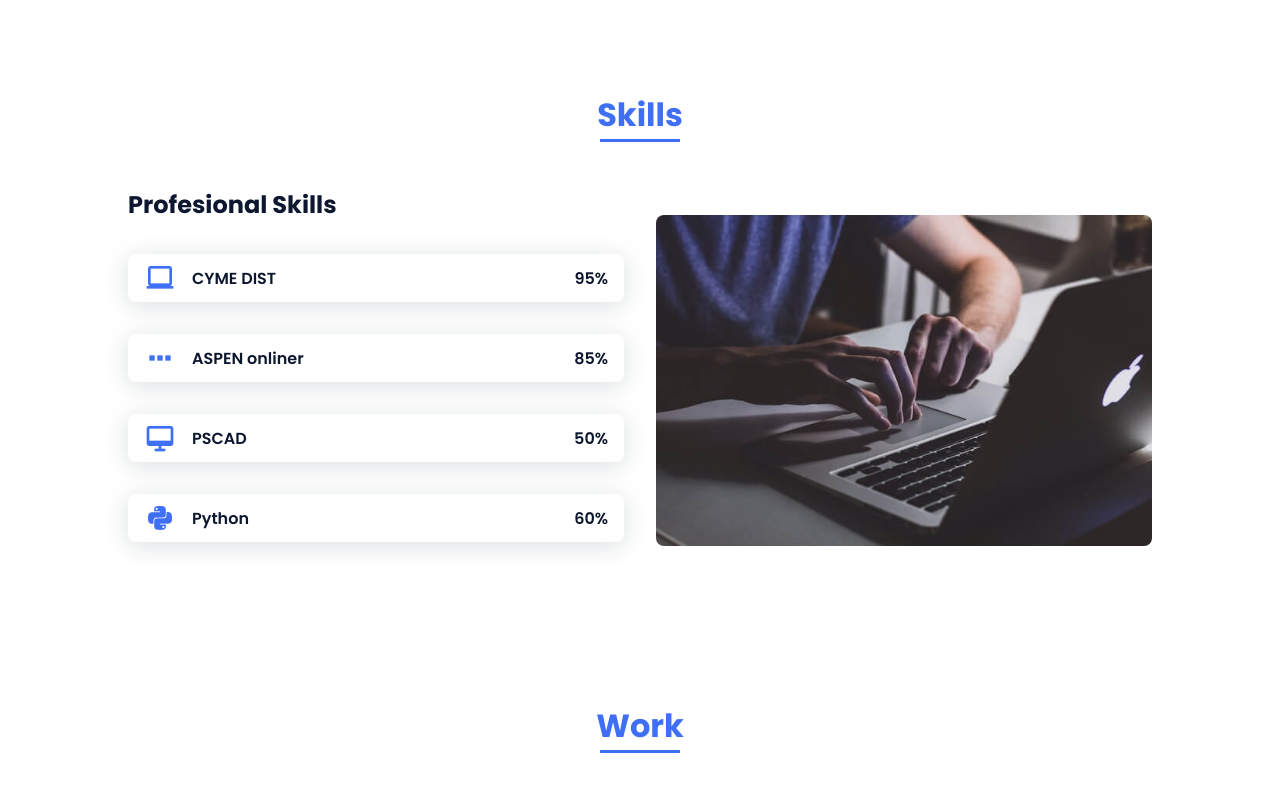
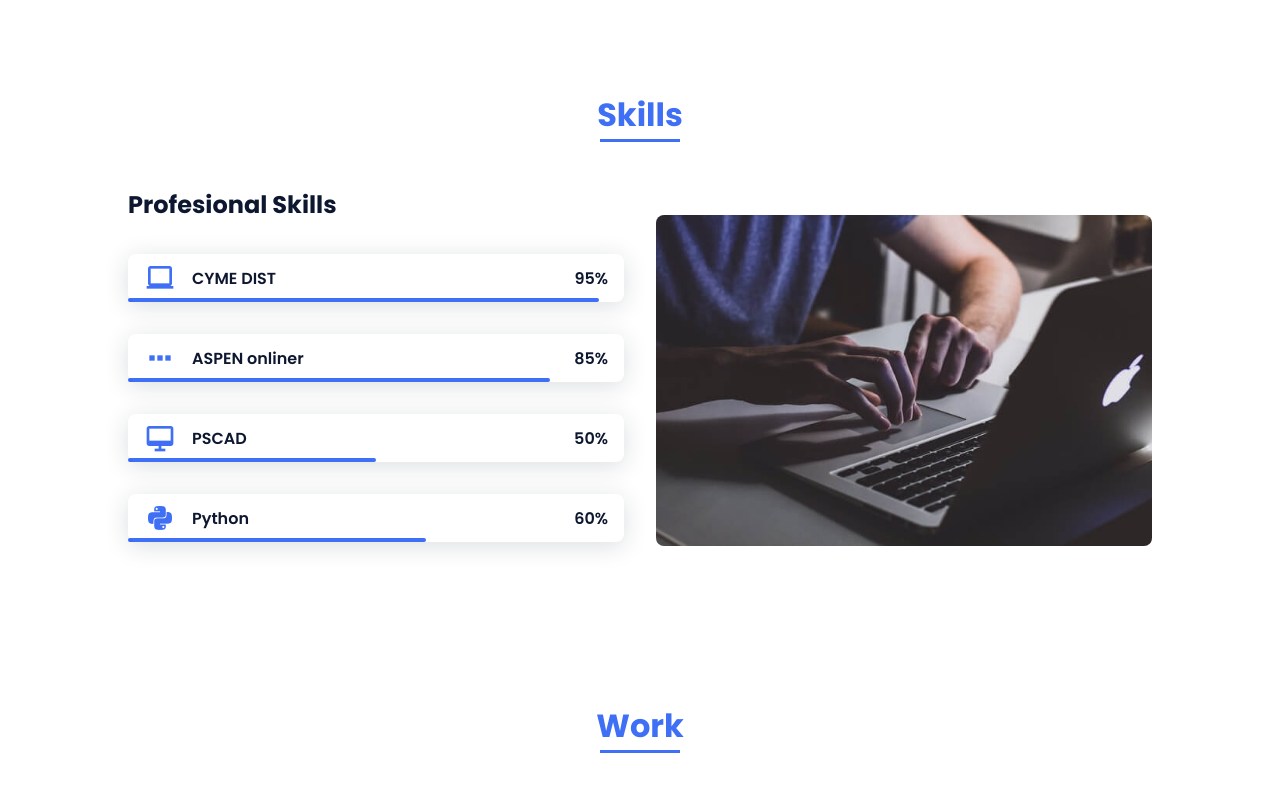
Before and after one commit to annihilator29/bibekmallik.com.np, a plain HTML site: page index.html in a window 1280 px wide. Shown: the part 1237-2035 px from the top of the page. Drawn offline with nearby package versions, Linux system fonts and the light colour scheme.

Commit message:
Add files via upload

```diff
--- a/assets/css/styles.css
+++ b/assets/css/styles.css
@@ -326,20 +326,20 @@ img {
   z-index: var(--z-back);
 }
 
-.skills__html {
+.skills__cyme {
   width: 95%;
 }
 
-.skills__css {
+.skills__aspen {
   width: 85%;
 }
 
-.skills__js {
-  width: 65%;
+.skills__pscad {
+  width: 50%;
 }
 
-.skills__ux {
-  width: 85%;
+.skills__python {
+  width: 60%;
 }
 
 .skills__img {
```
